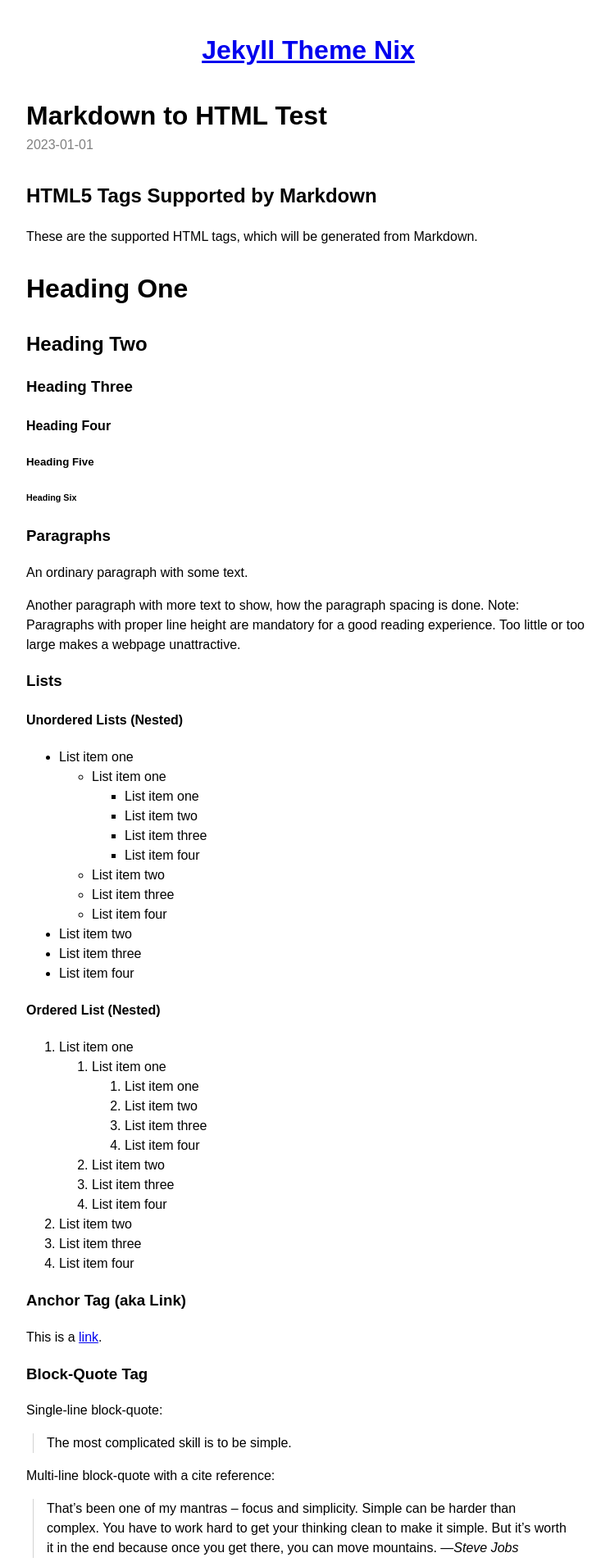
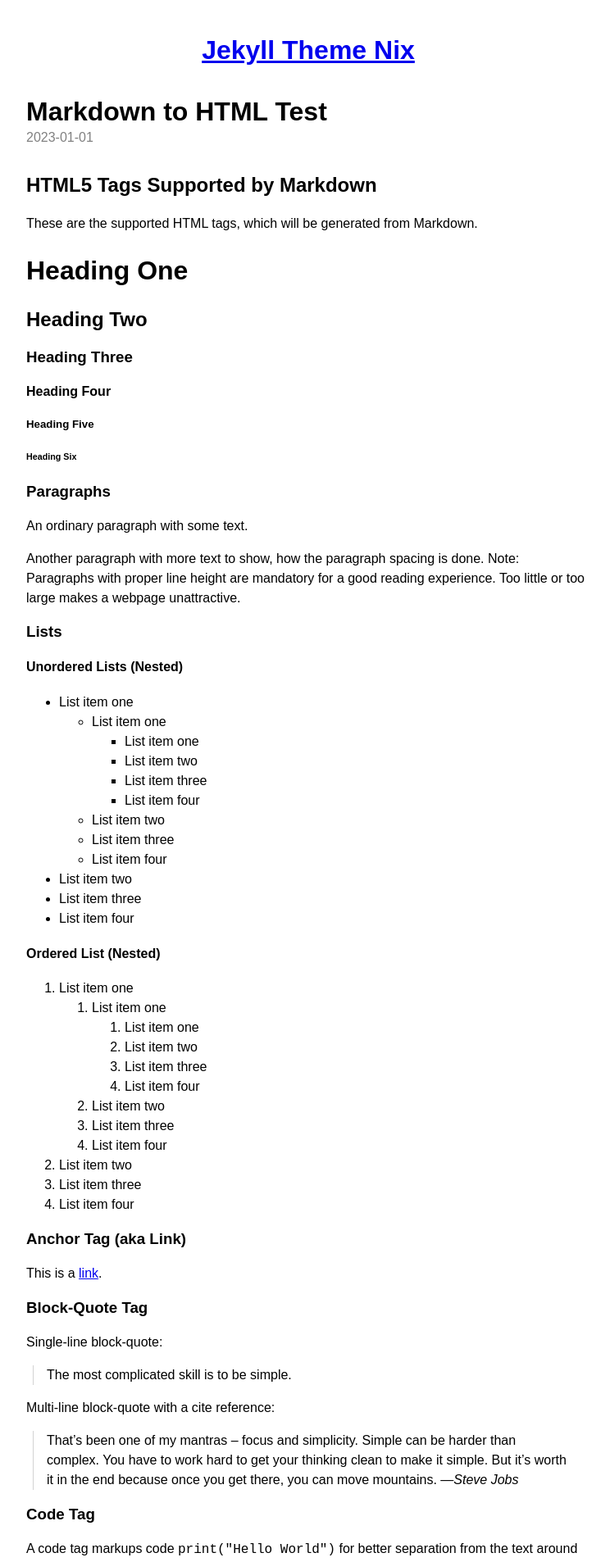
Before and after one commit to michaelnordmeyer/jekyll-theme-nix, a Jekyll site: the page built from _posts/2023-01-01-markdown-to-html-test.md, in a window 1280 px wide. Shown: the top 1906 px of the page at 82% size, without its empty margins (264-1008 px from the left). Built offline with Jekyll 4.4.1, drawn with Linux system fonts in a browser that asks for light colours.

Commit message:
Adds less line-height for headings

```diff
--- a/_layouts/default.html
+++ b/_layouts/default.html
@@ -22,10 +22,11 @@
     blockquote { margin: 1em 1.5em 1em 0.5em; padding-left: 1em; border-left: 1px solid lightgrey; }
     sub, sup { line-height: 0; }
     hr { border: 0; border-top: 1px solid; }
+    h1, h2, h3, h4, h5, h6 { line-height: 1.2; }
     body > header > h1 { margin-bottom: 2rem; text-align: center; }
-    body > header > a { display: block; margin-block-start: 0.67em; margin-block-end: 1em;text-align: center; font-size: 2rem; font-weight: bold; }
+    body > header > a { display: block; margin-block-start: 0.67em; margin-block-end: 1em; text-align: center; font-size: 2rem; font-weight: bold; }
     body > main > ul { padding: 0; }
-    body > main > ul > li { margin: 0.5em 0; list-style-type: none; line-height: 1.25em; }
+    body > main > ul > li { margin: 0.5em 0; list-style-type: none; line-height: 1.25; }
     body > main > ul > li time { font-size: small; }
     article > header { margin-bottom: 2rem; }
     article > header > h1 { margin-bottom: 0; }
--- a/_layouts/error.html
+++ b/_layouts/error.html
@@ -14,10 +14,10 @@
       font: 1rem / 1.5 sans-serif;
     }
     body { margin: 0; }
-    body > header > a { display: block; margin-block-start: 0.67em; margin-block-end: 1em;text-align: center; font-size: 2rem; font-weight: bold; }
+    body > header > a { display: block; margin-block-start: 0.67em; margin-block-end: 1em; text-align: center; font-size: 2rem; font-weight: bold; }
     article > header { margin-bottom: 2rem; }
     article > header > h1 { margin-bottom: 0; }
-    article h1 { font-size: 2rem; }
+    article h1 { font-size: 2rem; line-height: 1.2; }
     @media (prefers-color-scheme: dark) {
       html { background-color: black; color: white; }
       a { color: lightskyblue; }
```
